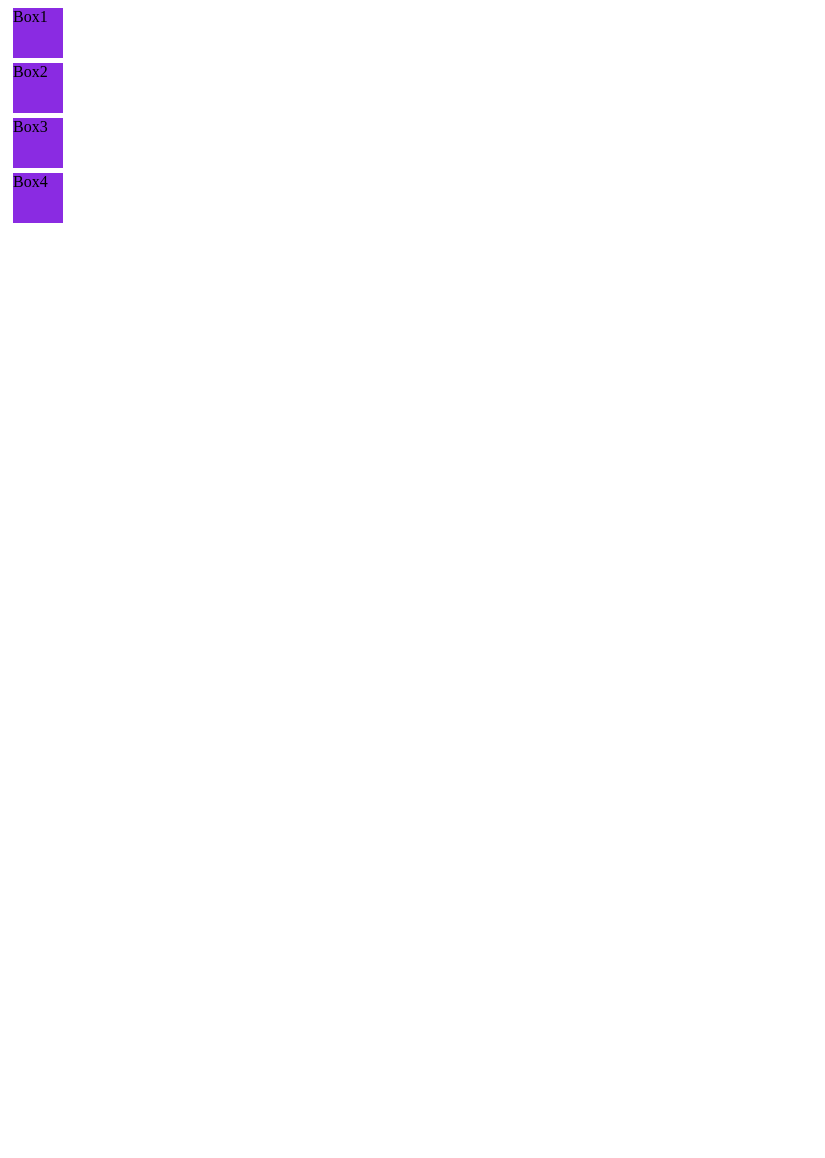
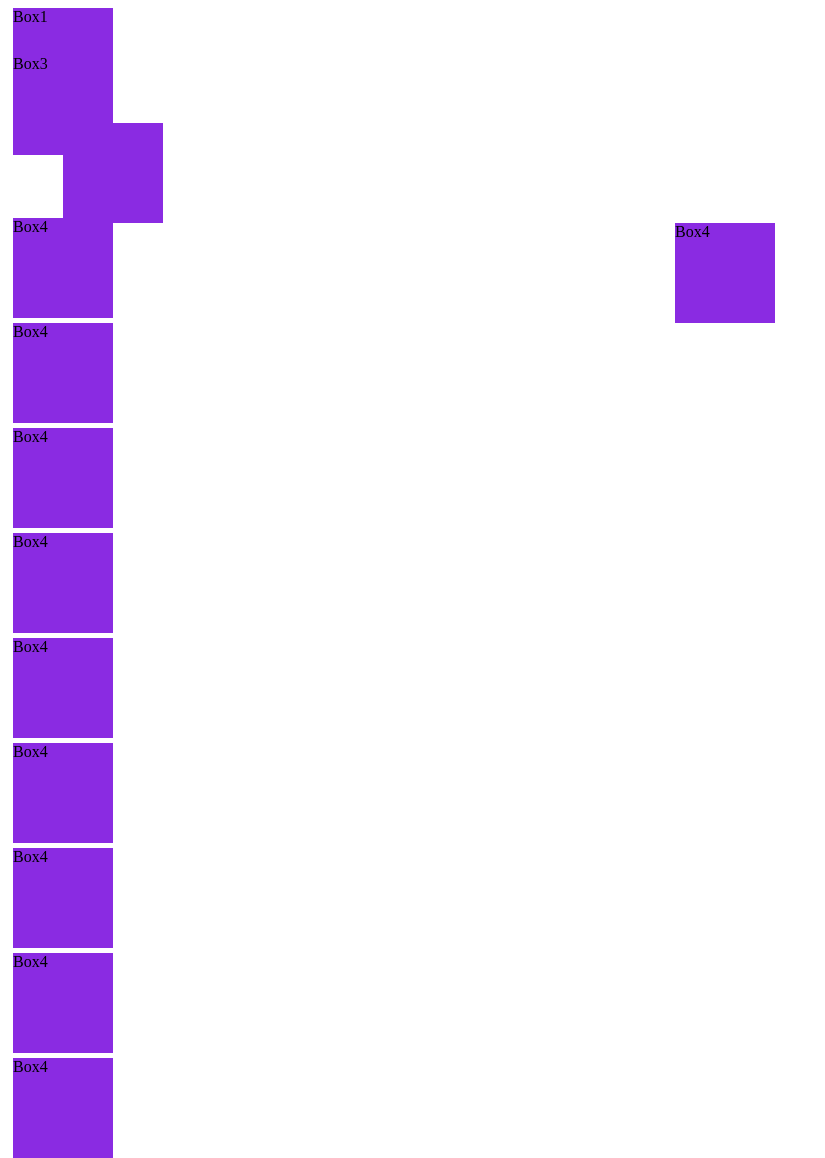
Before and after one commit to PRIYANSHU2569/CSS, a plain HTML site: page lecture5/relative_absolute.html in a window 1280 px wide. Shown: the top 1158 px of the page, without its empty margins (0-825 px from the left). Before the commit the page ends 800 px from the top, so only its background shows below. Drawn offline with Linux system fonts and the light colour scheme.

Commit message:
static feature

```diff
--- /dev/null
+++ b/lecture5/practice_set_5/indec.css
@@ -0,0 +1,14 @@
+*{
+    margin: 0px;
+    padding: 0px;
+}
+nav a{
+    text-decoration: none;
+    margin-left: 55px;
+    padding: 5px;
+
+}
+header{
+    background-color: palegreen;
+    height: 30px;
+}
--- a/lecture5/relative_absolute.html
+++ b/lecture5/relative_absolute.html
@@ -4,22 +4,47 @@
         <title>Document</title>
         <style>
            .box{
-            width: 50px;
-            height: 50px;
+            width: 100px;
+            height: 100px;
             background-color: blueviolet;
             margin: 5px;
            }
             #box1{
                 position: static;
             }
+            #box2{
+                position: relative;
+                top: 10px;
+                left: 50px;
+            }
+            #box3{
+                position: absolute;
+                top: 50px;
+            }
+            #box4{
+                position: fixed;
+                right: 500px;
+            }
+
 
         </style>
 </head>
 <body>
    <div id="box1" class="box">Box1</div>
    <div id="box2" class="box">Box2</div>
-   <div id="box1" class="box">Box3</div>
-   <div id="box1" class="box">Box4</div>
+   <div id="box3" class="box">Box3</div>
+   <div id="box4" class="box">Box4</div>
+   <div  class="box">Box4</div>
+   <div  class="box">Box4</div>
+   <div  class="box">Box4</div>
+   <div  class="box">Box4</div>
+   <div  class="box">Box4</div>
+   <div  class="box">Box4</div>
+   <div  class="box">Box4</div>
+   <div  class="box">Box4</div>
+   <div  class="box">Box4</div>
+   <div  class="box">Box4</div>
+
 
 </body>
 </html>
```
Also changed, not shown: lecture5/practice_set_5/practice_set.html (added, +15 -0 lines).
